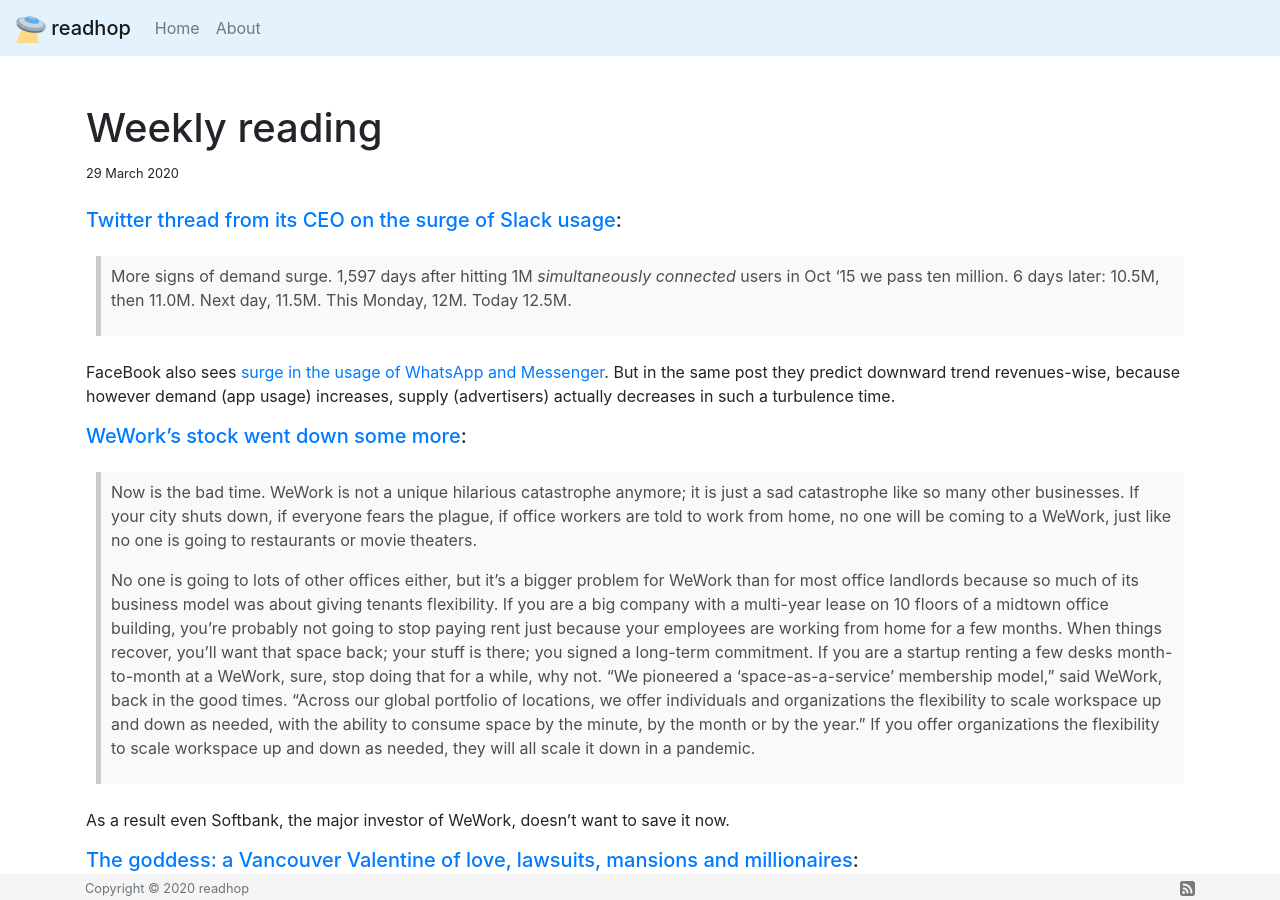
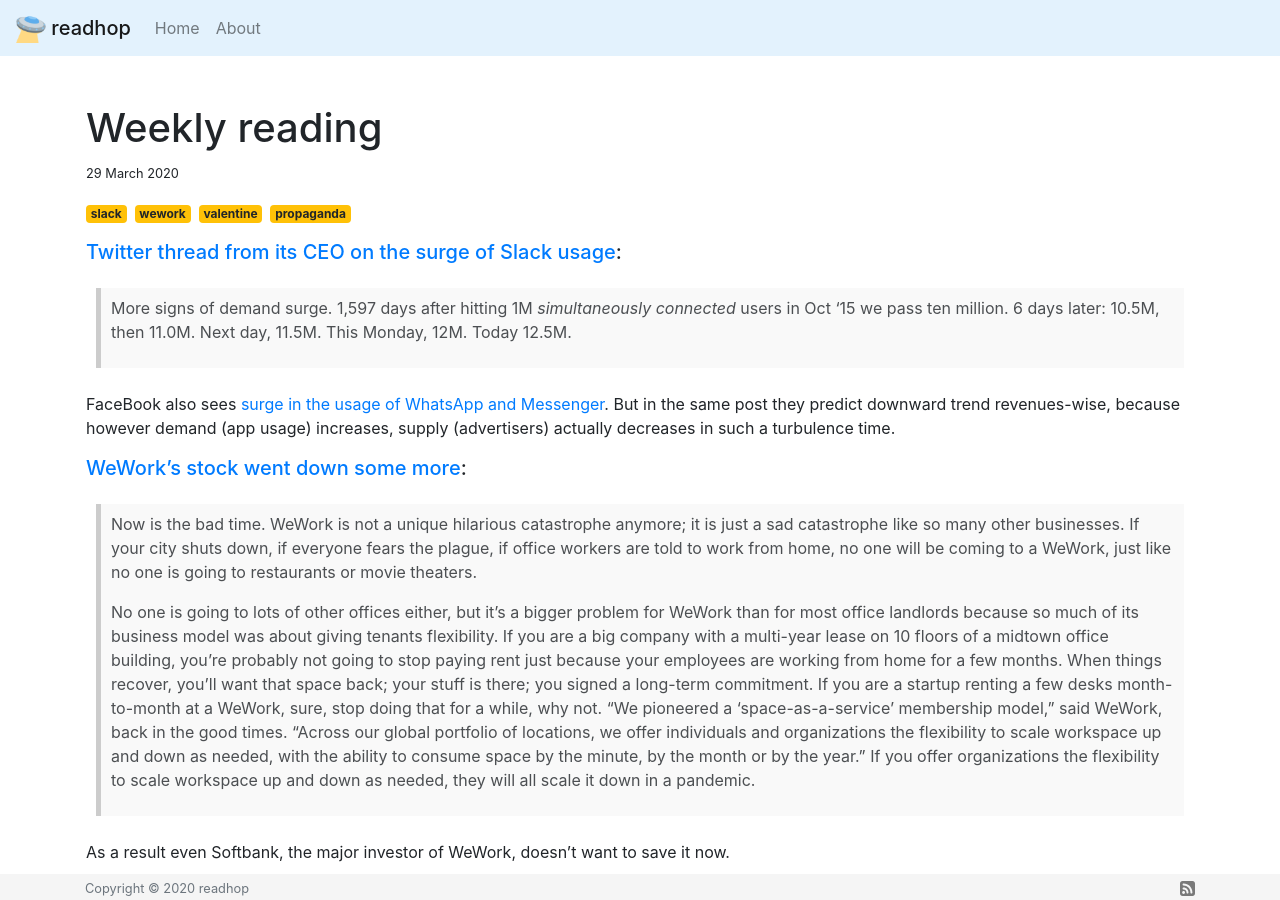
Before and after one commit to robocalpico/robocalpico.github.io, a Jekyll site: the page built from _posts/2020-03-29-weekly.md, in a window 1280 px wide and 900 px high. Built offline with Jekyll 4.4.1, drawn with Linux system fonts in a browser that asks for light colours; comment, search, counter and statistics services are not loaded.

Commit message:
add tags

```diff
--- a/_layouts/post.html
+++ b/_layouts/post.html
@@ -2,16 +2,19 @@
 layout: default
 ---
 
-<div class="mb-4">
+<div>
     <h1>{{ page.title }}</h1>
-    <small>{{ page.date | date: "%-d %B %Y" }}</small>
+    <p><small>{{ page.date | date: "%-d %B %Y" }}</small></p>
+    <ul class="list-inline">
+        {%- for tag in page.tags -%}
+        <li class="list-inline-item">
+            <span class="badge badge-warning">{{ tag }}</span>
+        </li>
+        {%- endfor -%}
+    </ul>
 </div>
 
 {{content}}
-
-<!-- {% if page.tags %}
-  <small>tags: <em>{{ page.tags | join: "</em> - <em>" }}</em></small>
-{% endif %} -->
 
 <nav aria-label="Page navigation example">
   <ul class="pagination justify-content-center">
--- a/_posts/2020-03-29-weekly.md
+++ b/_posts/2020-03-29-weekly.md
@@ -3,6 +3,7 @@
 title:   "Weekly reading"
 date:    2020-03-29 11:17:23
 categories: Weekly
+tags: slack wework valentine propaganda
 ---
 
 ##### [Twitter thread from its CEO on the surge of Slack usage](https://twitter.com/stewart/status/1243000487365861376):
```
Also changed, not shown: _posts/2020-04-04-weekly.md (+1 -0 lines), index.md (+5 -0 lines).
